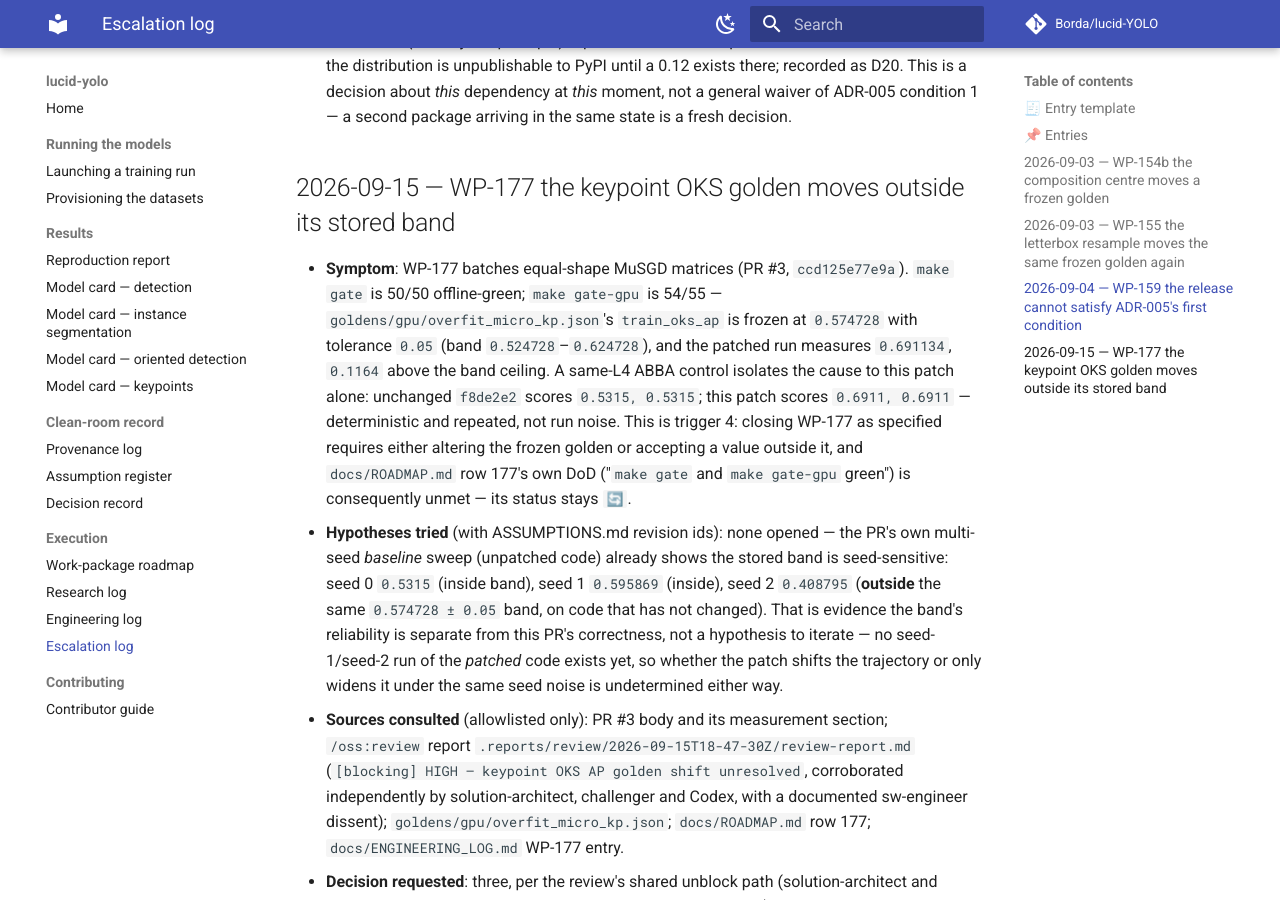
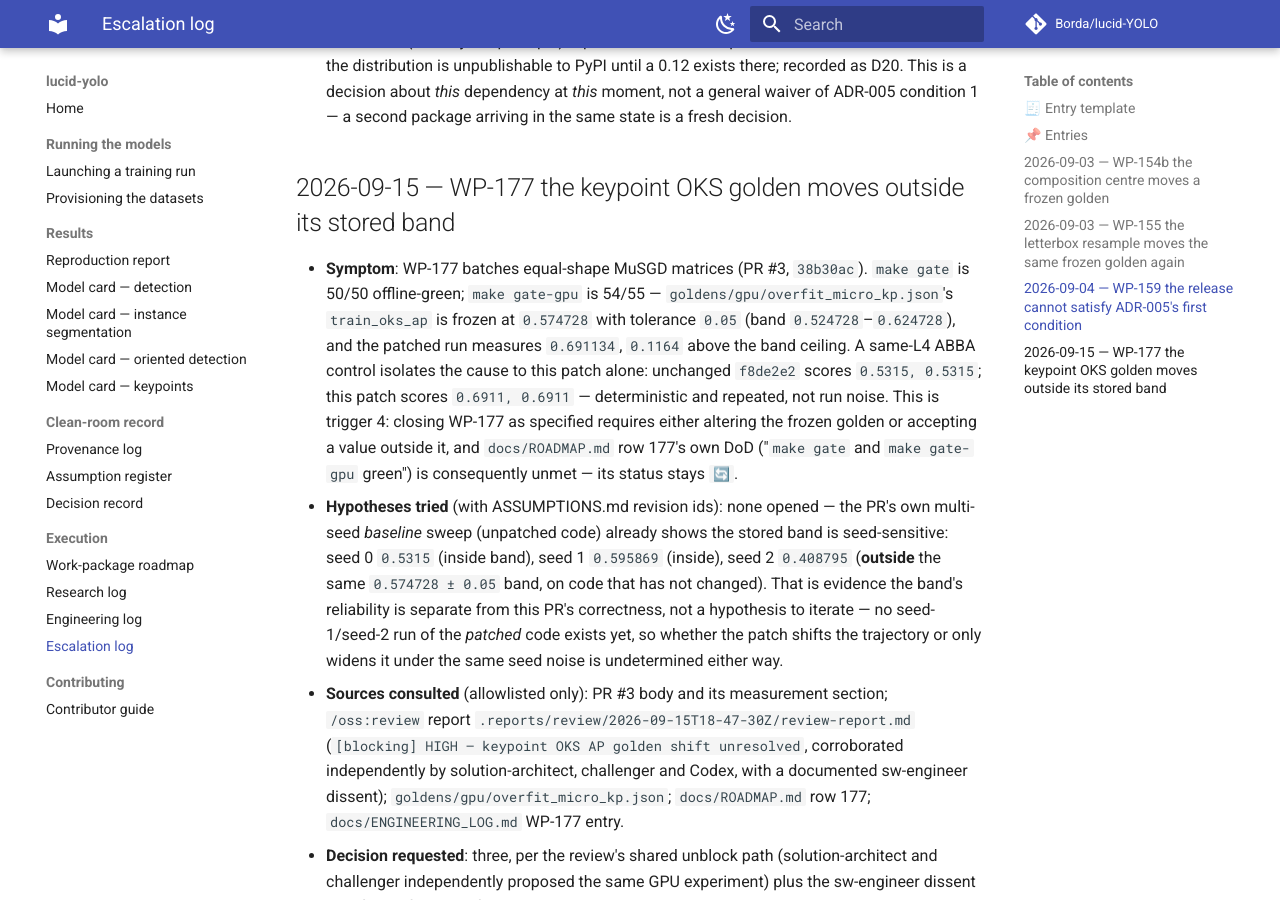
Before and after one commit to Borda/lucid-YOLO, an MkDocs documentation site: the page built from docs/ESCALATION.md, in a window 1280 px wide and 900 px high, scrolled down 4835 px. Built offline with MkDocs 1.6.1 and Material for MkDocs 9.7.7, drawn with Linux system fonts in a browser that asks for light colours; comment, search, counter and statistics services are not loaded.

Commit message:
docs(optim): repoint escalation entry off a rebased-away SHA
[resolve gate] Found by foundry:qa-specialist (Step 9 QA gate, PR 3):
"docs/ESCALATION.md cites dangling commit ccd125e77e9a not reachable
from branch HEAD (rebase artifact) -- stale traceability reference."

The WP-177 escalation entry cited `ccd125e77e9a`, the pre-squash commit
that no longer exists on this branch after the user's manual rebase.
Repointed the citation to `38b30ac`, the still-reachable commit that
introduces the same batching patch the entry describes.

WP: 177
Provenance: none (traceability fix only; no algorithmic content)
Assumptions: none
Gate: none (documentation only)

---
Co-authored-by: claude[bot] <209825114+claude[bot]@users.noreply.github.com>

Signed-off-by: jirka <6035284+borda@users.noreply.github.com>

```diff
--- a/docs/ESCALATION.md
+++ b/docs/ESCALATION.md
@@ -61,7 +61,7 @@ Escalation is success, not failure: this log plus the assumption register is the
 
 ## 2026-09-15 — WP-177 the keypoint OKS golden moves outside its stored band
 
-- **Symptom**: WP-177 batches equal-shape MuSGD matrices (PR #3, `ccd125e77e9a`). `make gate` is 50/50 offline-green; `make gate-gpu` is 54/55 — `goldens/gpu/overfit_micro_kp.json`'s `train_oks_ap` is frozen at `0.574728` with tolerance `0.05` (band `0.524728`–`0.624728`), and the patched run measures `0.691134`, `0.1164` above the band ceiling. A same-L4 ABBA control isolates the cause to this patch alone: unchanged `f8de2e2` scores `0.5315, 0.5315`; this patch scores `0.6911, 0.6911` — deterministic and repeated, not run noise. This is trigger 4: closing WP-177 as specified requires either altering the frozen golden or accepting a value outside it, and `docs/ROADMAP.md` row 177's own DoD ("`make gate` and `make gate-gpu` green") is consequently unmet — its status stays `🔄`.
+- **Symptom**: WP-177 batches equal-shape MuSGD matrices (PR #3, `38b30ac`). `make gate` is 50/50 offline-green; `make gate-gpu` is 54/55 — `goldens/gpu/overfit_micro_kp.json`'s `train_oks_ap` is frozen at `0.574728` with tolerance `0.05` (band `0.524728`–`0.624728`), and the patched run measures `0.691134`, `0.1164` above the band ceiling. A same-L4 ABBA control isolates the cause to this patch alone: unchanged `f8de2e2` scores `0.5315, 0.5315`; this patch scores `0.6911, 0.6911` — deterministic and repeated, not run noise. This is trigger 4: closing WP-177 as specified requires either altering the frozen golden or accepting a value outside it, and `docs/ROADMAP.md` row 177's own DoD ("`make gate` and `make gate-gpu` green") is consequently unmet — its status stays `🔄`.
 - **Hypotheses tried** (with ASSUMPTIONS.md revision ids): none opened — the PR's own multi-seed *baseline* sweep (unpatched code) already shows the stored band is seed-sensitive: seed 0 `0.5315` (inside band), seed 1 `0.595869` (inside), seed 2 `0.408795` (**outside** the same `0.574728 ± 0.05` band, on code that has not changed). That is evidence the band's reliability is separate from this PR's correctness, not a hypothesis to iterate — no seed-1/seed-2 run of the *patched* code exists yet, so whether the patch shifts the trajectory or only widens it under the same seed noise is undetermined either way.
 - **Sources consulted** (allowlisted only): PR #3 body and its measurement section; `/oss:review` report `.reports/review/2026-09-15T18-47-30Z/review-report.md` (`[blocking] HIGH — keypoint OKS AP golden shift unresolved`, corroborated independently by solution-architect, challenger and Codex, with a documented sw-engineer dissent); `goldens/gpu/overfit_micro_kp.json`; `docs/ROADMAP.md` row 177; `docs/ENGINEERING_LOG.md` WP-177 entry.
 - **Decision requested**: three, per the review's shared unblock path (solution-architect and challenger independently proposed the same GPU experiment) plus the sw-engineer dissent as a fourth framing of the same underlying gap:
```
